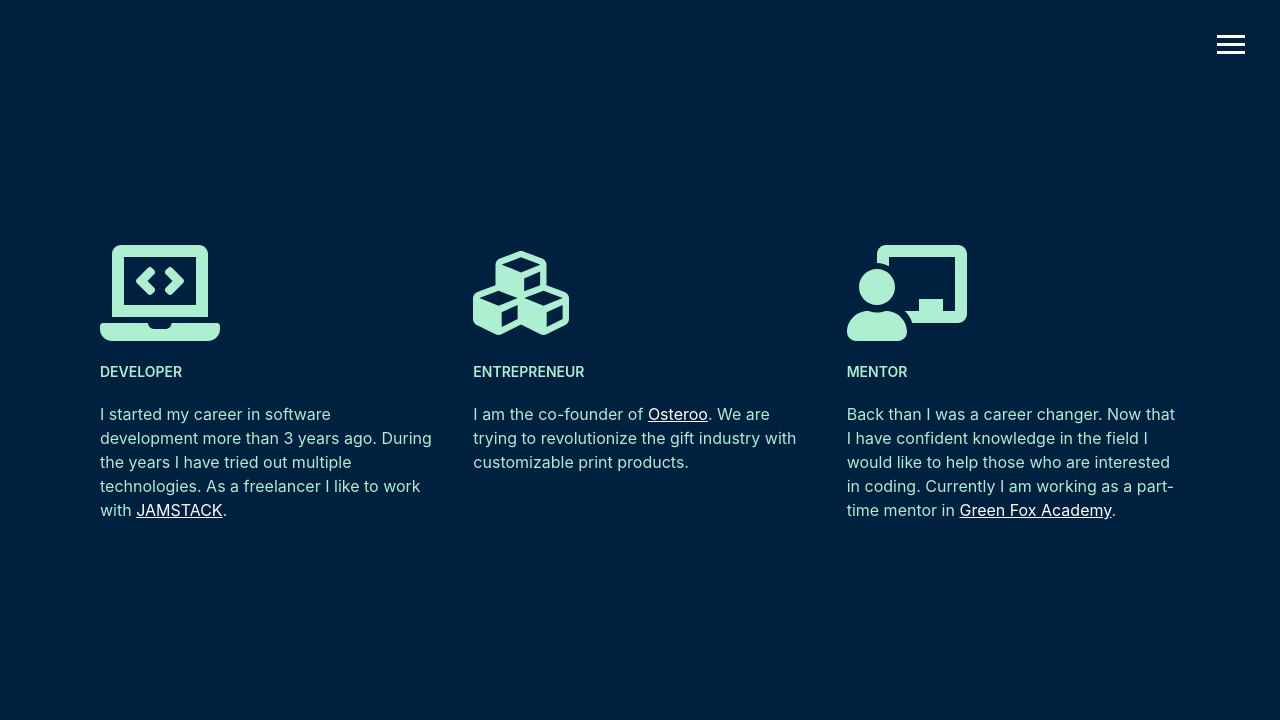
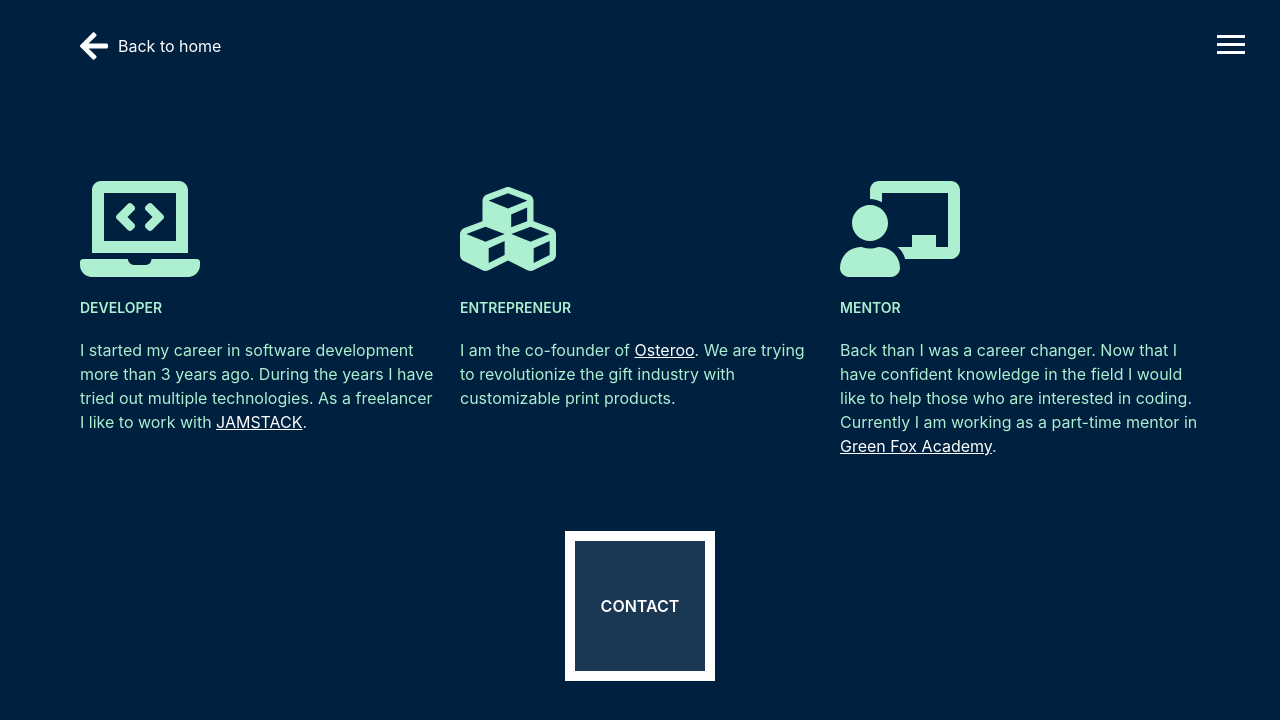
Before and after one commit to csibivili/csvportfolio, a React (Create React App) app: page /about in a window 1280 px wide. Shown: the top 720 px of the page. Built offline with nearby package versions, Linux system fonts and the light colour scheme.

Commit message:
add contact

```diff
--- a/src/components/App.js
+++ b/src/components/App.js
@@ -1,8 +1,10 @@
-import React from "react";
-import { BrowserRouter as Router, Switch, Route } from "react-router-dom";
-import Header from "./header/Header";
-import Home from "./home/Home";
-import About from "./about/About";
+import React from 'react';
+import { BrowserRouter as Router, Switch, Route } from 'react-router-dom';
+
+import Header from './header/Header';
+import Home from './home/Home';
+import About from './about/About';
+import Contact from './contact/Contact';
 
 function App() {
   return (
@@ -12,6 +14,7 @@ function App() {
         <Switch>
           <Route path="/" exact component={Home} />
           <Route path="/about" component={About} />
+          <Route path="/contact" component={Contact} />
         </Switch>
       </Router>
     </>
--- a/src/components/about/About.js
+++ b/src/components/about/About.js
@@ -1,13 +1,25 @@
-import React from 'react';
+import React, { useEffect } from 'react';
+import { Link } from 'react-router-dom';
 import { FontAwesomeIcon } from '@fortawesome/react-fontawesome';
-import { faLaptopCode, faChalkboardTeacher, faCubes } from '@fortawesome/free-solid-svg-icons';
+import { faLaptopCode, faChalkboardTeacher, faCubes, faArrowLeft, faEnvelope } from '@fortawesome/free-solid-svg-icons';
 
 import './about.scss';
 
 const About = () => {
+  useEffect(() => {
+    window.scrollTo(0, 0);
+  }, []);
+
   return (
     <div id="about">
-      <div className="inner-container">
+      <div className="inner-container back">
+        <Link to="/">
+          <FontAwesomeIcon icon={faArrowLeft} className="fa-2x" />
+          Back to home
+        </Link>
+      </div>
+
+      <div className="inner-container content">
         <div className="role-card">
           <div className="role-card-icon">
             <FontAwesomeIcon icon={faLaptopCode} className="fa-6x" />
@@ -42,6 +54,10 @@ const About = () => {
           </p>
         </div>
       </div>
+
+      <div className="inner-container go-to-contact">
+        <Link to="/contact">Contact</Link>
+      </div>
     </div>
   );
 };
--- a/src/components/about/about.scss
+++ b/src/components/about/about.scss
@@ -2,31 +2,80 @@
 
 #about {
   display: flex;
-  justify-content: center;
   flex-grow: 1;
   color: $secondary-color;
   background-color: $primary-color;
+  flex-direction: column;
+
+  @include mediaMd {
+    padding-bottom: 80px;
+  }
 
   .inner-container {
     flex-direction: row;
     align-items: center;
 
-    @include mediaMd {
-      flex-direction: column;
-      padding-top: 40px;
-      padding-bottom: 40px;
+    &.content {
+      margin-top: auto;
+
+      @include mediaSm {
+        flex-direction: column;
+        padding-top: 40px;
+        padding-bottom: 40px;
+      }
+    }
+
+    &.back {
+      margin-top: 30px;
+
+      a {
+        display: flex;
+        align-items: center;
+
+        svg {
+          margin-right: 10px;
+        }
+      }
+    }
+
+    &.go-to-contact {
+      margin-bottom: auto;
+      justify-content: center;
+      align-items: center;
+
+      a {
+        width: 150px;
+        height: 150px;
+        display: flex;
+        align-items: center;
+        justify-content: center;
+        border: 10px solid $white;
+        background-color: rgba($white, 0.1);
+        @include easeOut;
+        font-weight: 600;
+        text-transform: uppercase;
+
+        &:hover {
+          border-radius: 50%;
+          border-color: $secondary-color;
+        }
+      }
     }
   }
 
   .role-card {
     display: flex;
     flex-direction: column;
-    padding: 20px;
     flex-basis: 100%;
     min-height: 350px;
 
-    @include mediaMd {
+    &:not(:last-child) {
+      margin-right: 20px;
+    }
+
+    @include mediaSm {
       min-height: unset;
+      margin: 20px 0;
     }
 
     h2 {
--- /dev/null
+++ b/src/components/contact/Contact.js
@@ -0,0 +1,39 @@
+import React from 'react';
+import { Link } from 'react-router-dom';
+import { FontAwesomeIcon } from '@fortawesome/react-fontawesome';
+import { faPhone, faEnvelope, faArrowLeft } from '@fortawesome/free-solid-svg-icons';
+
+import './contact.scss';
+
+const Contact = () => {
+  return (
+    <div id="contact">
+      <div className="inner-container back">
+        <Link to="/">
+          <FontAwesomeIcon icon={faArrowLeft} className="fa-2x" />
+          Back to home
+        </Link>
+      </div>
+      <div className="inner-container content">
+        <div className="contact-item">
+          <div className="contact-icon">
+            <FontAwesomeIcon icon={faPhone} className="fa-2x" />
+          </div>
+          <div className="contact-value">
+            <a href="tel:+36705491632">+36 70 549 16 32</a>
+          </div>
+        </div>
+        <div className="contact-item">
+          <div className="contact-icon">
+            <FontAwesomeIcon icon={faEnvelope} className="fa-2x" />
+          </div>
+          <div className="contact-value">
+            <p>csibi.vili@gmail.com</p>
+          </div>
+        </div>
+      </div>
+    </div>
+  );
+};
+
+export default Contact;
--- /dev/null
+++ b/src/components/contact/contact.scss
@@ -0,0 +1,40 @@
+@import '../../config';
+
+#contact {
+  display: flex;
+  flex-grow: 1;
+  flex-direction: column;
+
+  .inner-container {
+    &.content {
+      align-items: center;
+      margin: auto 0;
+    }
+
+    &.back {
+      margin-top: 30px;
+
+      a {
+        display: flex;
+        align-items: center;
+
+        svg {
+          margin-right: 10px;
+        }
+      }
+    }
+  }
+
+  .contact-item {
+    display: flex;
+    min-width: 200px;
+
+    &:not(:last-child) {
+      margin-bottom: 20px;
+    }
+
+    .contact-icon {
+      margin-right: 10px;
+    }
+  }
+}
--- a/src/components/header/menu/Menu.js
+++ b/src/components/header/menu/Menu.js
@@ -24,10 +24,10 @@ const Menu = ({ isOpen, close }) => {
             My Work
           </a>
         </li> */}
-        <li className={'nav-item' + (isOpen ? ' show' : '')}>
-          <a href="/" className="nav-link">
+        <li className={'nav-item' + (isOpen ? ' show' : '')} onClick={close}>
+          <NavLink to="/contact" className="nav-link" activeClassName="current">
             Contact
-          </a>
+          </NavLink>
         </li>
       </ul>
     </nav>
--- a/src/components/home/Home.js
+++ b/src/components/home/Home.js
@@ -23,9 +23,11 @@ const Home = () => {
             <FontAwesomeIcon icon={faGithub} className="fa-2x" />
           </a>
         </div>
-        <FontAwesomeIcon icon={faArrowDown} className="fa-3x down-arrow" />
+        <a className="down-arrow" href="#about-contact">
+          <FontAwesomeIcon icon={faArrowDown} className="fa-3x" />
+        </a>
       </div>
-      <div className="inner-container about-contact">
+      <div id="about-contact" className="inner-container">
         <div className={`left-container ${!hovered ? 'hovered' : ''}`}>
           <Link onMouseOver={() => setHovered(0)} to="/about">
             About
--- a/src/components/home/home.scss
+++ b/src/components/home/home.scss
@@ -7,11 +7,14 @@
   flex-direction: column;
   flex-grow: 1;
   justify-content: center;
+  scroll-behavior: smooth;
 
   .down-arrow {
     width: auto;
     margin-top: auto;
     padding-bottom: 20px;
+    text-align: center;
+    cursor: pointer;
   }
 
   .inner-container:first-child {
@@ -28,7 +31,7 @@
     align-items: center;
   }
 
-  .inner-container.about-contact {
+  .inner-container#about-contact {
     min-height: 300px;
     flex-direction: row;
     max-width: unset;
@@ -39,7 +42,6 @@
     }
 
     a {
-      font-size: 2rem;
       width: 150px;
       height: 150px;
       display: flex;
@@ -49,6 +51,7 @@
       background-color: rgba($white, 0.1);
       @include easeOut;
       font-weight: 600;
+      text-transform: uppercase;
     }
 
     .left-container {
--- a/src/index.scss
+++ b/src/index.scss
@@ -1,4 +1,4 @@
-@import "config";
+@import 'config';
 
 * {
   margin: 0;
@@ -6,11 +6,14 @@
   box-sizing: border-box;
 }
 
+html {
+  scroll-behavior: smooth;
+}
+
 body {
   margin: 0;
-  font-family: -apple-system, BlinkMacSystemFont, "Segoe UI", "Roboto", "Oxygen",
-    "Ubuntu", "Cantarell", "Fira Sans", "Droid Sans", "Helvetica Neue",
-    sans-serif;
+  font-family: -apple-system, BlinkMacSystemFont, 'Segoe UI', 'Roboto', 'Oxygen', 'Ubuntu', 'Cantarell', 'Fira Sans',
+    'Droid Sans', 'Helvetica Neue', sans-serif;
   -webkit-font-smoothing: antialiased;
   -moz-osx-font-smoothing: grayscale;
   height: 100%;
@@ -20,8 +23,7 @@ body {
 }
 
 code {
-  font-family: source-code-pro, Menlo, Monaco, Consolas, "Courier New",
-    monospace;
+  font-family: source-code-pro, Menlo, Monaco, Consolas, 'Courier New', monospace;
 }
 
 h1,
```
